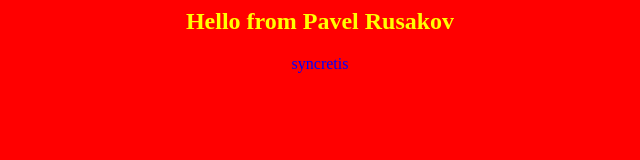
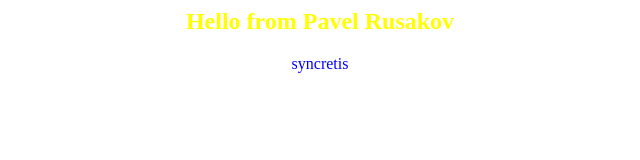
Before and after one commit to BloodH1tman/syncretis_devops, a plain HTML site: page index.html in a window 1280 px wide. Shown: the whole page, without its empty margins (320-960 px from the left). Drawn offline with Linux system fonts and the light colour scheme.

Commit message:
test 1806

```diff
--- a/index.html
+++ b/index.html
@@ -1,5 +1,5 @@
 <html>
-<body bgcolor=red>
+<body bgcolor=white>
 <center>
 <h2><font color=yellow>Hello from Pavel Rusakov</font></h2>
 
```
